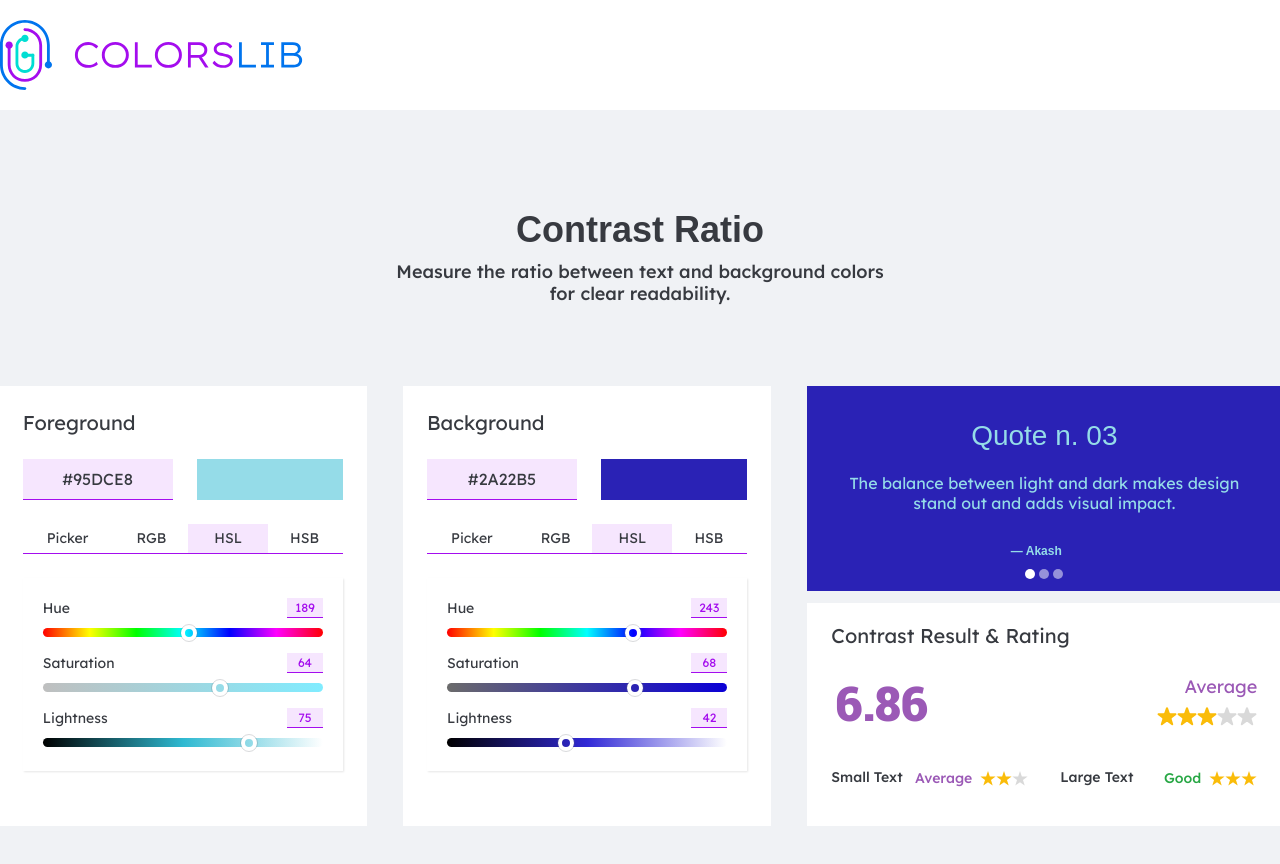
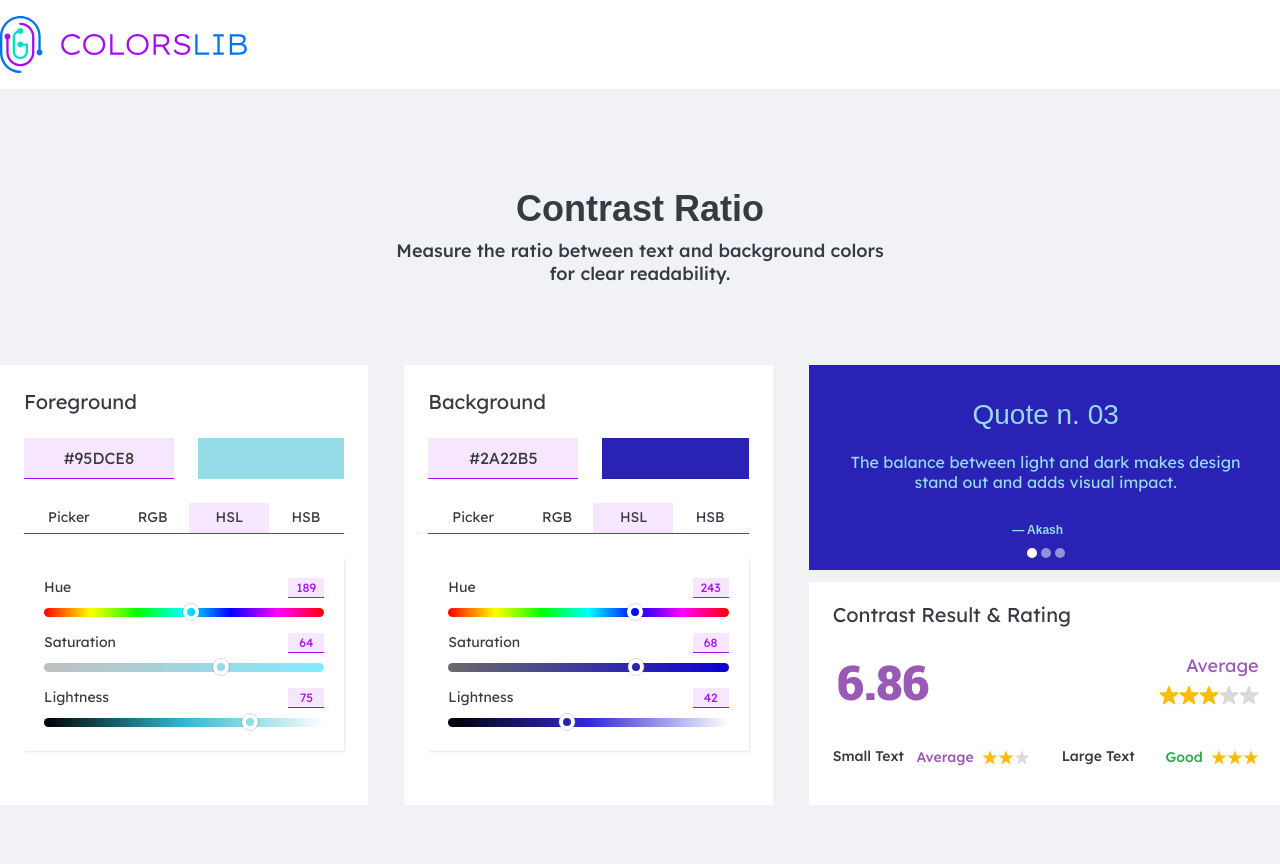
Before and after one commit to akashrahman-me/colors-lib, a Next.js app: page / in a window 1280 px wide. Shown: the top 864 px of the page. Built offline with nearby package versions, Linux system fonts and the light colour scheme; a web font is replaced by a local one.

Commit message:
added default state and copy feature

```diff
--- a/src/app/page.tsx
+++ b/src/app/page.tsx
@@ -28,7 +28,7 @@ function Home() {
          </section>
          <section className="mb-20">
             <div className="container">
-               <div className="flex gap-9 justify-center">
+               <div className="flex gap-9 max-w-7xl mx-auto">
                   <ColorUnit
                      color={foreground}
                      setColor={setForeground}
--- a/src/components/globals/Navbar.tsx
+++ b/src/components/globals/Navbar.tsx
@@ -1,11 +1,11 @@
 function Navbar() {
    return (
       <div>
-         <nav className="py-5 bg-white">
+         <nav className="py-4 bg-white">
             <div className="container">
-               <div className="">
+               <div className="max-w-7xl mx-auto">
                   {/* eslint-disable-next-line @next/next/no-img-element */}
-                  <img src="/images/BRAND LOGO.svg" alt="" />
+                  <img width={250} src="/images/BRAND LOGO.svg" alt="" />
                </div>
             </div>
          </nav>
```
